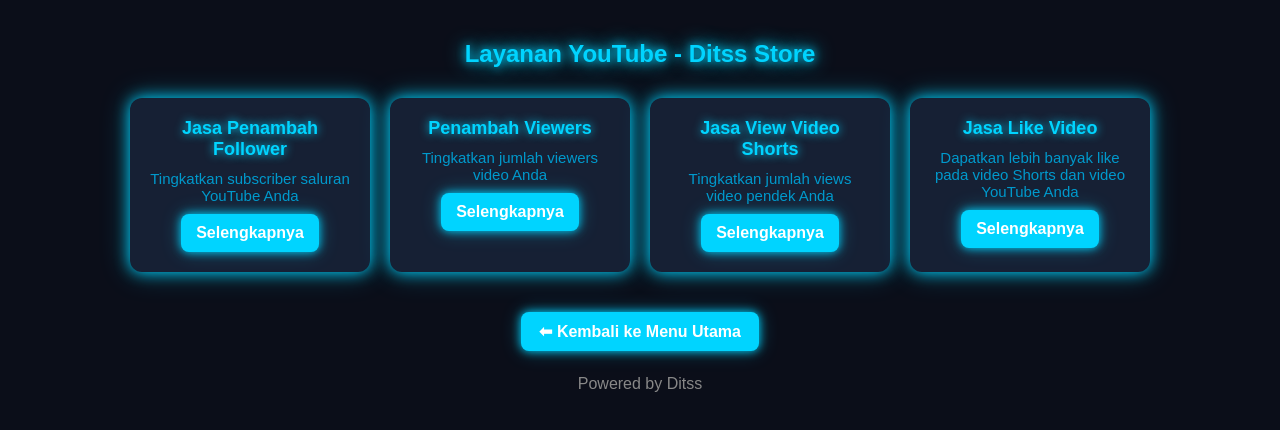
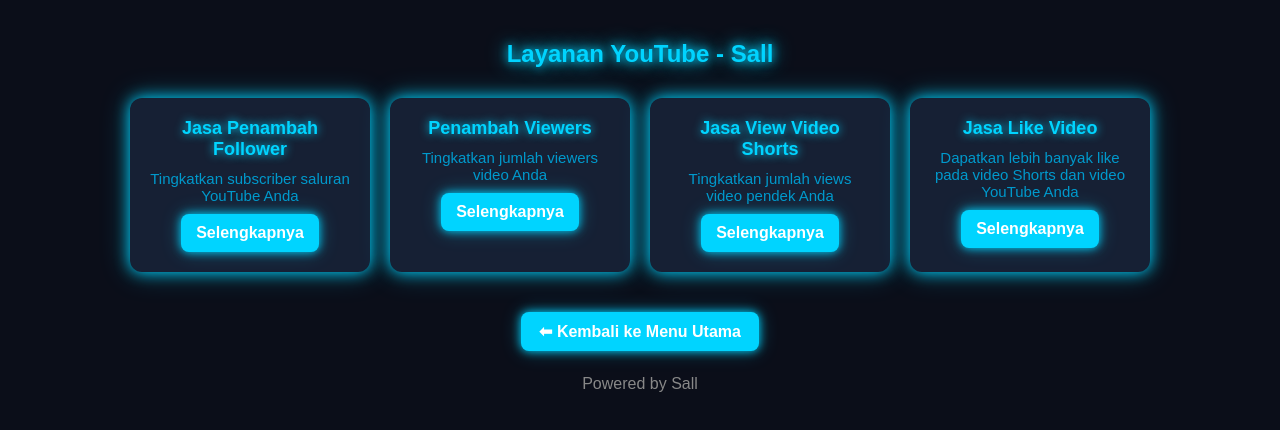
Before and after one commit to risal-tech/api, a website: page sosmed/youtube.html in a window 1280 px wide. Drawn offline with Linux system fonts and the light colour scheme.

Commit message:
Update youtube.html

```diff
--- a/sosmed/youtube.html
+++ b/sosmed/youtube.html
@@ -2,7 +2,7 @@
 <html lang="id">
 <head>
   <meta charset="UTF-8">
-  <title>Layanan YouTube - Ditss Store</title>
+  <title>Layanan YouTube - Sall</title>
   <style>
     body {
       background-color: #0b0e19;
@@ -97,7 +97,7 @@
 </head>
 <body>
 
-<h2>Layanan YouTube - Ditss Store</h2>
+<h2>Layanan YouTube - Sall</h2>
 
 <div class="container">
   <div class="card">
@@ -127,7 +127,7 @@
 
 <footer>
   <a href="index.html" class="back-btn">⬅ Kembali ke Menu Utama</a>
-  <p>Powered by Ditss</p>
+  <p>Powered by Sall</p>
 </footer>
 
 </body>
```
